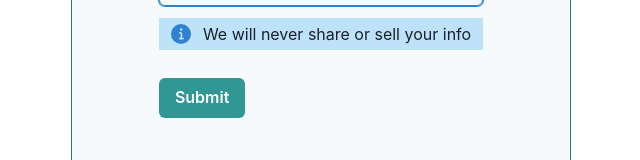
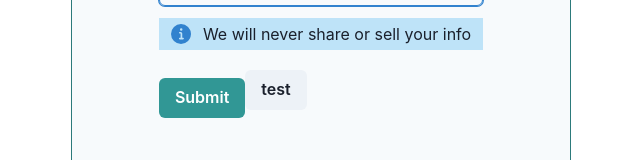
Before and after one commit to PrinceCorwin/iList, a React (Create React App) app: page /login in a window 1280 px wide. Shown: the part 492-652 px from the top of the page, without its empty margins (319-959 px from the left). Built offline with nearby package versions, Linux system fonts and the light colour scheme; no server answers.

Commit message:
demo working

```diff
--- a/src/App.js
+++ b/src/App.js
@@ -109,7 +109,6 @@ function App() {
     ),
   };
   // end theme object
-
   return (
     <Router>
       <Layout
--- a/src/components/auth/LoginForm.js
+++ b/src/components/auth/LoginForm.js
@@ -1,5 +1,6 @@
 import { useForm } from 'react-hook-form';
 import iListLogo from '../../images/checkbox2.png';
+import { useHistory } from 'react-router-dom';
 import {
   Text,
   Image,
@@ -17,8 +18,9 @@ import { useAuth } from './useAuth';
 
 const LoginForm = () => {
   const { handleSubmit, register, errors, setError, formState } = useForm();
+  const history = useHistory();
 
-  const { sendSignInLinkToEmail } = useAuth();
+  const { sendSignInLinkToEmail, signInAnonymously } = useAuth();
 
   const onSubmit = async data => {
     try {
@@ -93,6 +95,14 @@ const LoginForm = () => {
           >
             Submit
           </Button>
+          <Button
+            onClick={() => {
+              signInAnonymously();
+              history.push('/');
+            }}
+          >
+            test
+          </Button>
         </FormControl>
       </form>
     </Flex>
--- a/src/components/auth/useAuth.js
+++ b/src/components/auth/useAuth.js
@@ -29,6 +29,20 @@ export const AuthProvider = ({ children }) => {
   const [user, setUser] = useState(null);
   const [isAuthenticating, setIsAuthenticating] = useState(true);
 
+  const signInAnonymously = () => {
+    console.log('signing in');
+    firebase
+      .auth()
+      .signInAnonymously()
+      .then(() => {
+        console.log('signed in');
+      })
+      .catch(error => {
+        var errorCode = error.code;
+        var errorMessage = error.message;
+        // ...
+      });
+  };
   // Wrap any Firebase methods we want to use making sure ...
   // ... to save the user to state.
   const sendSignInLinkToEmail = email => {
@@ -77,6 +91,7 @@ export const AuthProvider = ({ children }) => {
   }, []);
 
   const values = {
+    signInAnonymously,
     user,
     isAuthenticating,
     sendSignInLinkToEmail,
```
